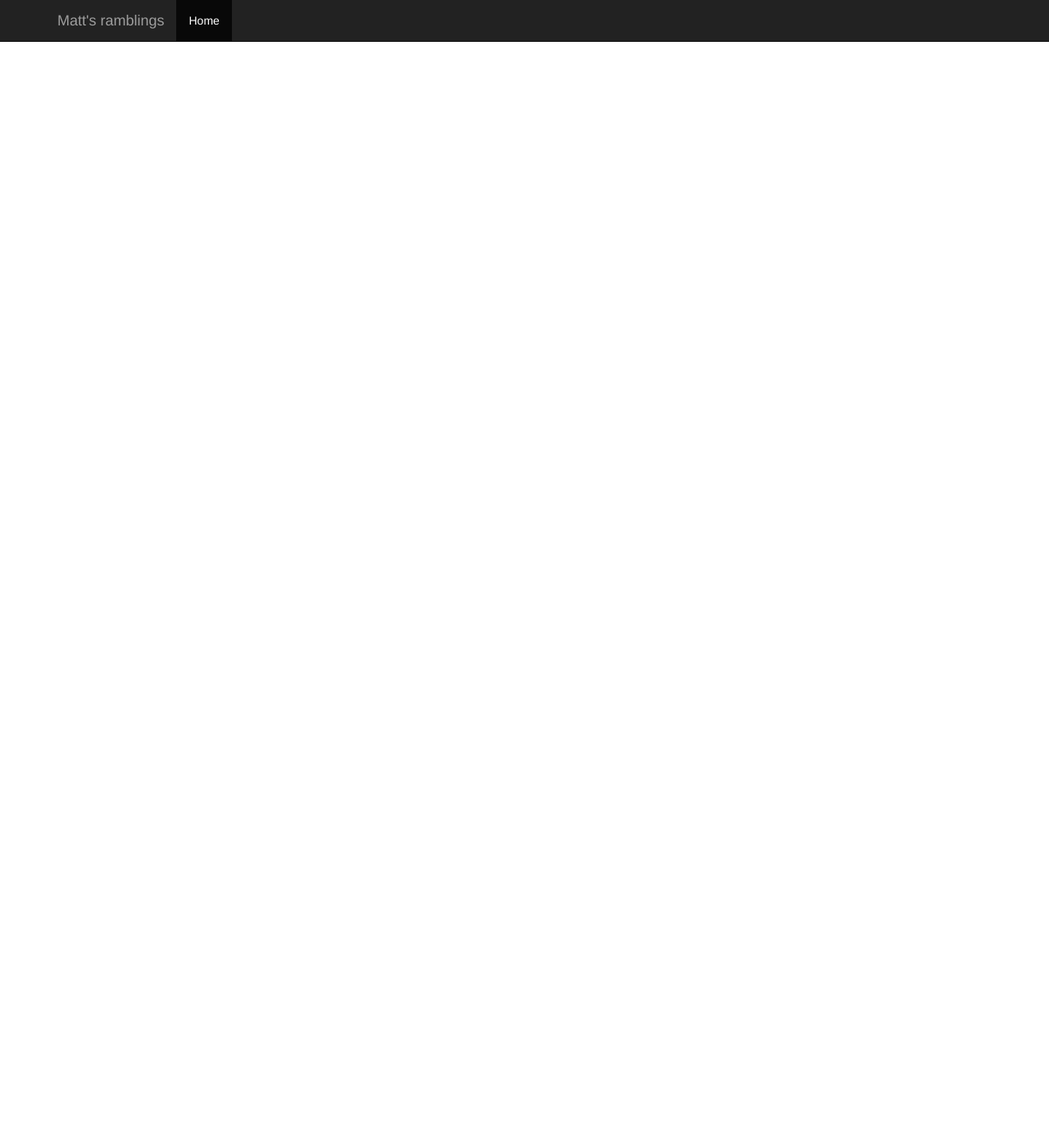
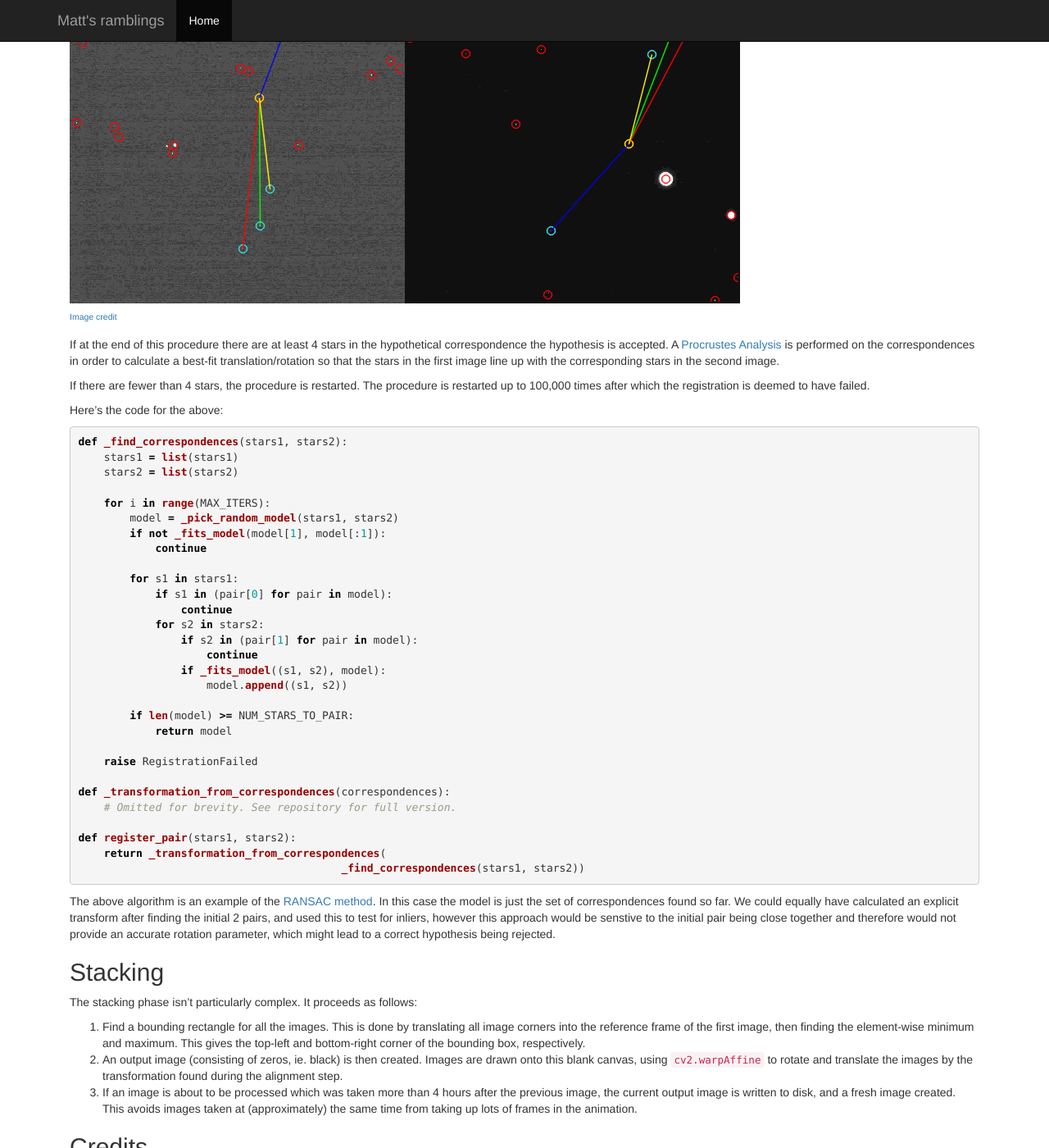
Before and after one commit to matthewearl/matthewearl.github.io, a Jekyll site: the page built from _posts/2015-08-11-pluto-flyby.md, in a window 1280 px wide and 1400 px high, scrolled down 6848 px. Shown: the whole window at 82% size. Built offline with Jekyll 4.4.1, drawn with Linux system fonts in a browser that asks for light colours; nearby versions of some CDN libraries; formulas are drawn with MathJax 3; some of the changed text lies outside the part shown.

Commit message:
Write stacking section, and add images into the alignment section.

```diff
--- a/_posts/2015-08-11-pluto-flyby.md
+++ b/_posts/2015-08-11-pluto-flyby.md
@@ -197,7 +197,7 @@ This is all well and good, but how does `register_pair()` work? Well, it starts
 by randomly selecting 2 pairs of stars, the first of each pair being from the
 first image, and the second of each pair being from the second image:
 
-{% include img.html src="/assets/pluto-flyby/pair-align1.jpg" alt="Pair align 1" %}
+{% include img.html src="/assets/pluto-flyby/pair-align-1.png" alt="Pair align 1" %}
 
 This is a hypothetical correspondence between the two images: The first star
 chosen in the first image should correspond with the first star chosen in the
@@ -210,9 +210,12 @@ predetermined margin of error), as is the case above.
 The procedure is restarted until a hypothetical correspondence is found with
 (approximately) equal distances between the two stars in either image:
 
-{% include img.html src="/assets/pluto-flyby/pair-align2.jpg" alt="Pair align 2" %}
+{% include img.html src="/assets/pluto-flyby/pair-align-2.png" alt="Pair align 2" %}
 
 <sup>[Image credit](#image_credits)</sup>
+
+*Note that the blue lines are the same length. For remaining images in this
+section lines of the same colour will be of the same length*
 
 We have a reasonable hypothesis at this point, but it could just be that the
 two stars are coincidentally the same distance apart in each image, and are in
@@ -223,27 +226,68 @@ from each image), and seeing how many pairs fit the hypothesis.
 A pair is said to fit the hypothesis if in either image, the star described by
 the new pair has the same distance to the stars in the hypothesis. For example:
 
-{% include img.html src="/assets/pluto-flyby/pair-align3.jpg" alt="Pair align 3" %}
+{% include img.html src="/assets/pluto-flyby/pair-align-3.png" alt="Pair align 3" %}
 
 <sup>[Image credit](#image_credits)</sup>
 
 As pairs are found they are added to the hypothetical correspondence. As such,
 the 4th star must have the same distance to the first 3 stars in either image:
 
-{% include img.html src="/assets/pluto-flyby/pair-align4.jpg" alt="Pair align 4" %}
+{% include img.html src="/assets/pluto-flyby/pair-align-4.png" alt="Pair align 4" %}
+
+<sup>[Image credit](#image_credits)</sup>
+
+...and the 5th star must have the same distance to the first 4 stars in either
+image:
+
+{% include img.html src="/assets/pluto-flyby/pair-align-5.png" alt="Pair align 5" %}
 
 <sup>[Image credit](#image_credits)</sup>
 
 If at the end of this procedure there are at least 4 stars in the hypothetical
 correspondence the hypothesis is accepted. A [Procrustes
 Analysis](https://en.wikipedia.org/wiki/Procrustes_analysis) is performed on
-the correspondences in order to calculate a best-fit translation/rotation in
-order to fit the stars in the first image onto the corresponding stars in the
-second image.
+the correspondences in order to calculate a best-fit translation/rotation
+so that the stars in the first image line up with the corresponding stars in
+the second image.
 
 If there are fewer than 4 stars, the procedure is restarted. The procedure is
 restarted up to 100,000 times after which the registration is deemed to have
 failed.
+
+Here's the code for the above:
+
+{% highlight python %}
+def _find_correspondences(stars1, stars2):
+    stars1 = list(stars1)
+    stars2 = list(stars2)
+
+    for i in range(MAX_ITERS):
+        model = _pick_random_model(stars1, stars2)
+        if not _fits_model(model[1], model[:1]):
+            continue
+
+        for s1 in stars1:
+            if s1 in (pair[0] for pair in model):
+                continue
+            for s2 in stars2:
+                if s2 in (pair[1] for pair in model):
+                    continue
+                if _fits_model((s1, s2), model):
+                    model.append((s1, s2))
+
+        if len(model) >= NUM_STARS_TO_PAIR:
+            return model
+
+    raise RegistrationFailed
+
+def _transformation_from_correspondences(correspondences):
+    # Omitted for brevity. See repository for full version.
+
+def register_pair(stars1, stars2):
+    return _transformation_from_correspondences(
+                                         _find_correspondences(stars1, stars2))
+{% endhighlight %}
 
 The above algorithm is an example of the [RANSAC
 method](https://en.wikipedia.org/wiki/RANSAC). In this case the model is just
@@ -253,6 +297,22 @@ inliers, however this approach would be senstive to the initial pair being
 close together and therefore would not provide an accurate rotation parameter,
 which might lead to a correct hypothesis being rejected.
 
+## Stacking
+
+The stacking phase isn't particularly complex. It proceeds as follows:
+
+1. Find a bounding rectangle for all the images. This is done by translating
+   all image corners into the reference frame of the first image, then finding
+   the element-wise minimum and maximum. This gives the top-left and
+   bottom-right corner of the bounding box, respectively.
+2. An output image (consisting of zeros, ie. black) is then created. Images are
+   drawn onto this blank canvas, using `cv2.warpAffine` to rotate and translate
+   the images by the transformation found during the alignment step.
+3. If an image is about to be processed which was taken more than 4 hours after
+   the previous image, the current output image is written to disk, and a fresh
+   image created. This avoids images taken at (approximately) the same time
+   from taking up lots of frames in the animation.
+
 ## Credits
 
 <a id="image_credits" />
```
Also changed, not shown: assets/pluto-flyby/pair-align-1.png (added), assets/pluto-flyby/pair-align-2.png (added), assets/pluto-flyby/pair-align-3.png (added), assets/pluto-flyby/pair-align-4.png (added), assets/pluto-flyby/pair-align-5.png (added).
